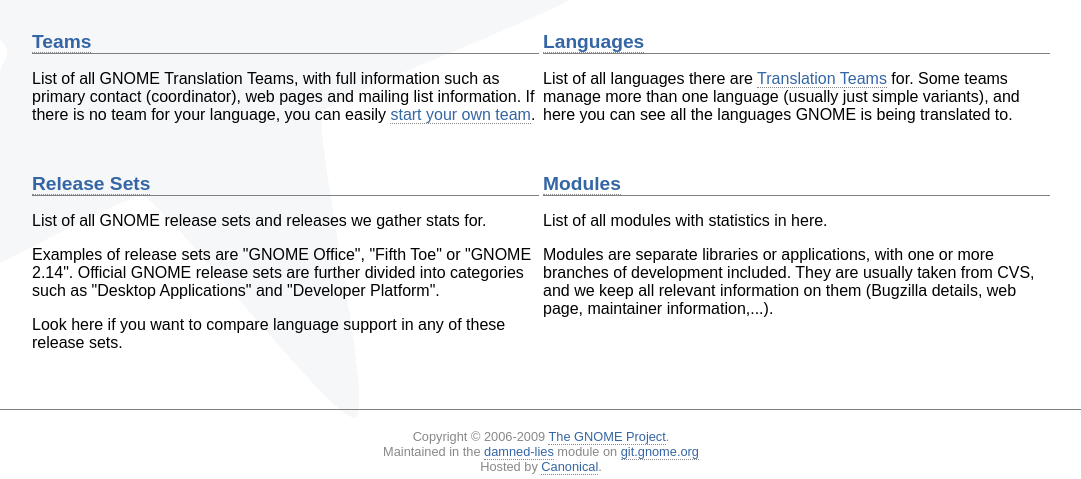
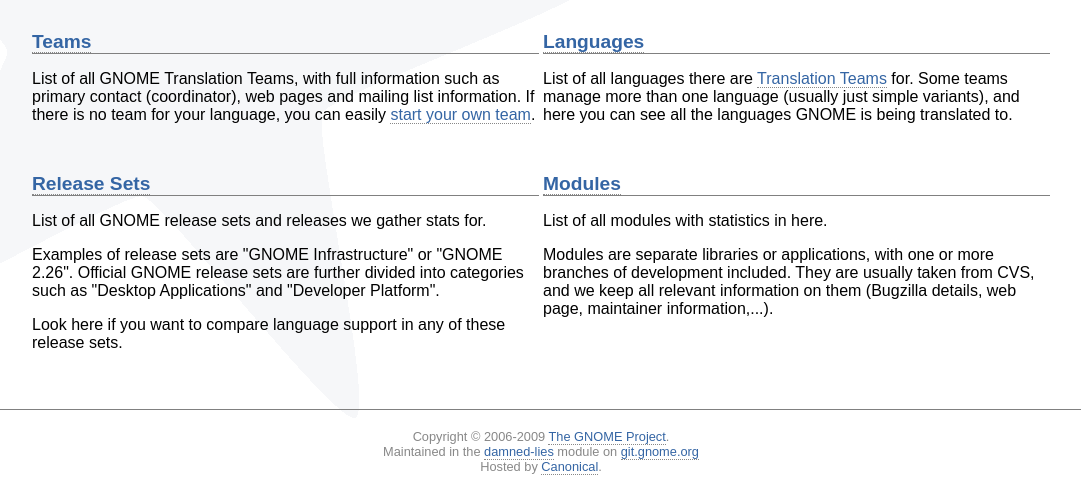
Before and after one commit to vdepizzol/damned-lies, a Django app: template templates/index.html in a window 1280 px wide. Shown: the part 189-668 px from the top of the page, without its empty margins (99-1180 px from the left). Run offline with Django 3.2, Linux system fonts and the light colour scheme; the template is opened without the code that fills it, so the values that code supplies are empty; some libraries are stand-ins or nearby versions.

Commit message:
Update release sets description on home page

```diff
--- a/templates/index.html
+++ b/templates/index.html
@@ -27,7 +27,7 @@
 <h2><a href="{% url releases %}">{% trans "Release Sets" %}</a></h2>
 <p>{% trans "List of all GNOME release sets and releases we gather stats for." %}</p>
 
-<p>{% trans "Examples of release sets are &quot;GNOME Office&quot;, &quot;Fifth Toe&quot; or &quot;GNOME 2.14&quot;." %}
+<p>{% trans "Examples of release sets are &quot;GNOME Infrastructure&quot; or &quot;GNOME 2.26&quot;." %}
   {% trans "Official GNOME release sets are further divided into categories such as &quot;Desktop Applications&quot; and &quot;Developer Platform&quot;." %}</p>
 
 <p>{% trans "Look here if you want to compare language support in any of these release sets." %}</p>
```
